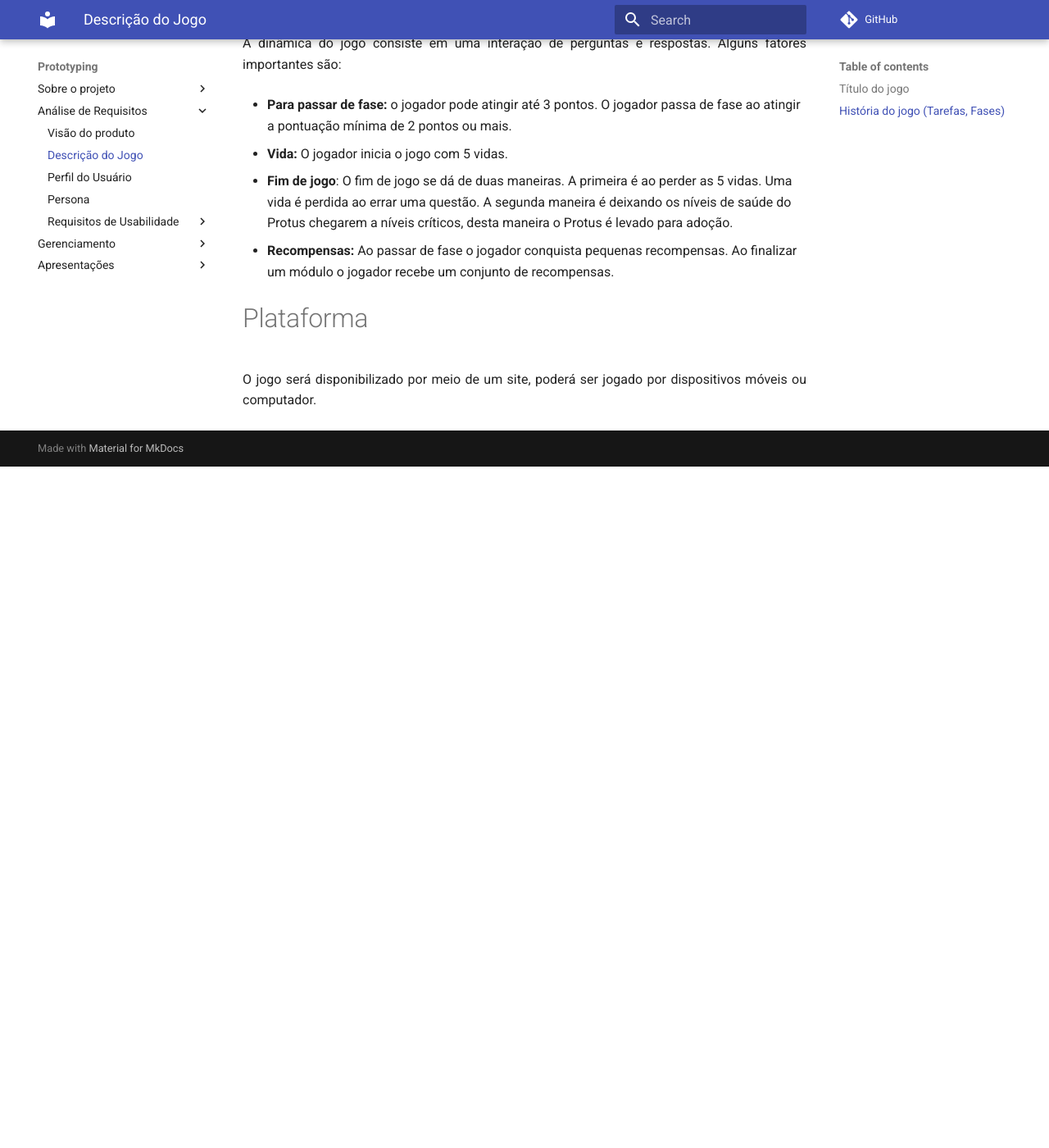
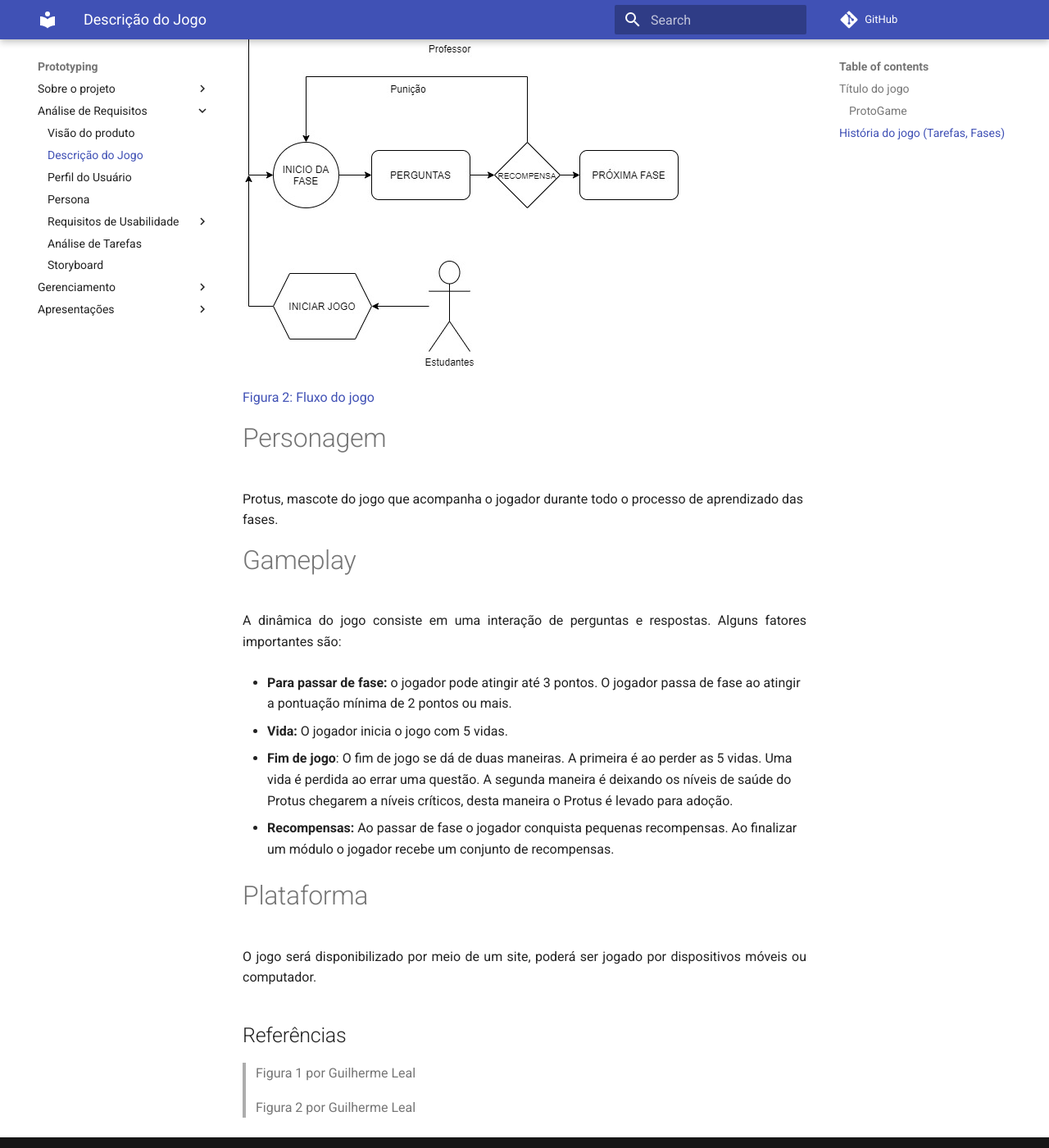
Before and after one commit to Design-de-Jogos/2020.1-ProtoGame, an MkDocs documentation site: the page built from docs/Descricao-jogo.md, in a window 1280 px wide and 1400 px high, scrolled down 1925 px. Shown: the whole window at 82% size. Built offline with MkDocs 1.6.1 and Material for MkDocs 9.7.7, drawn with Linux system fonts in a browser that asks for light colours; comment, search, counter and statistics services are not loaded; before the commit the page ends 2494 px from its top, so only the background shows below that; some of the changed text lies outside the part shown.

Commit message:
adiçao de docs analise de tarefas, storyboard e fluxo

```diff
--- a/docs/Descricao-jogo.md
+++ b/docs/Descricao-jogo.md
@@ -4,15 +4,13 @@
 ----- | ------ | -------- | --------
 14/09/2020 | 0.0 | Definição do título, história, fluxo, personagens, gameplay e plataforma do jogo  | Guilherme, Gabriela, Iolane, Stéfane
 18/09/2020 | 0.1 | Atualização da história do jogo e gameplay | Iolane
-
-
-
+20/09/2020 | 0.2 | Atualização fluxo do game| Guilherme
 
 
 
 ## Título do jogo
 
-ProtoGame
+### ProtoGame
 
 ## História do jogo (Tarefas, Fases)
 
@@ -29,6 +27,11 @@
 ![Fluxo](./img/fluxo-jogo.jpeg)
 
 [Figura 1: Fluxo do jogo](./img/fluxo-jogo.jpeg)
+
+## Fluvo do jogo (v2)
+![Fluxo](./img/fluxo_protogame.jpg)
+
+[Figura 2: Fluxo do jogo](./img/fluxo_protogame.jpg)
 
 # Personagem
 
@@ -50,3 +53,14 @@
 # Plataforma
 
 <p align="justify">O jogo será disponibilizado por meio de um site, poderá ser jogado por dispositivos móveis ou computador.</p>
+
+
+
+
+
+## Referências
+
+
+> Figura 1 por Guilherme Leal
+
+> Figura 2 por Guilherme Leal
--- a/mkdocs.yml
+++ b/mkdocs.yml
@@ -12,6 +12,8 @@
    - Persona: Persona.md
    - Requisitos de Usabilidade:
        - Guia de Estilo: Usabilidade.md
+   - Análise de Tarefas: analise_de_tarefas.md
+   - Storyboard: storyboard.md
  - Gerenciamento:
    - Gerenciamento de tempo: Cronograma.md
    - Riscos: Riscos.md
```
Also changed, not shown: docs/analise_de_tarefas.md (added, +29 -0 lines), docs/storyboard.md (added, +36 -0 lines), docs/img/Storyboad1.jpg (added), docs/img/analise de tarefas.jpg (added), docs/img/fluxo_protogame.jpg (added).
